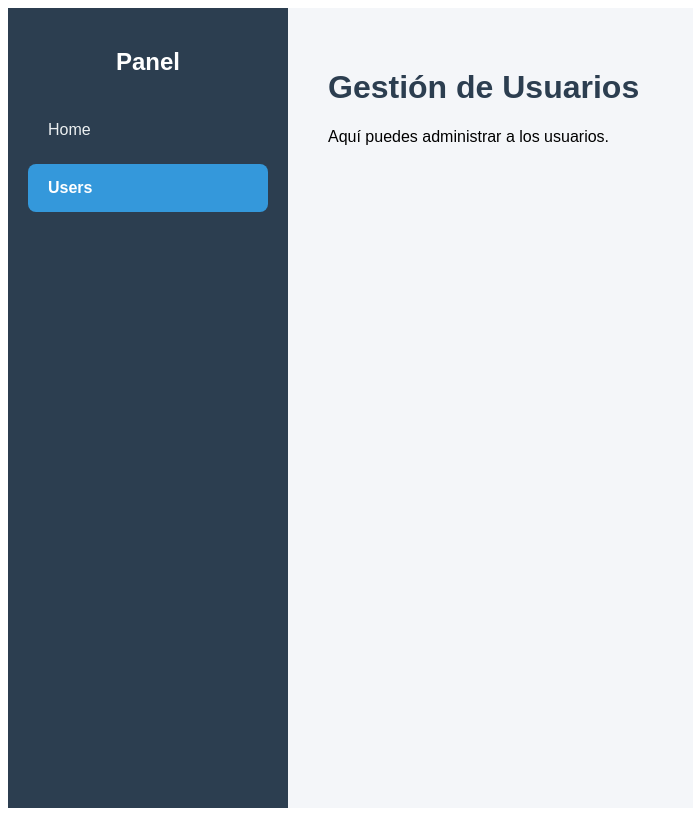
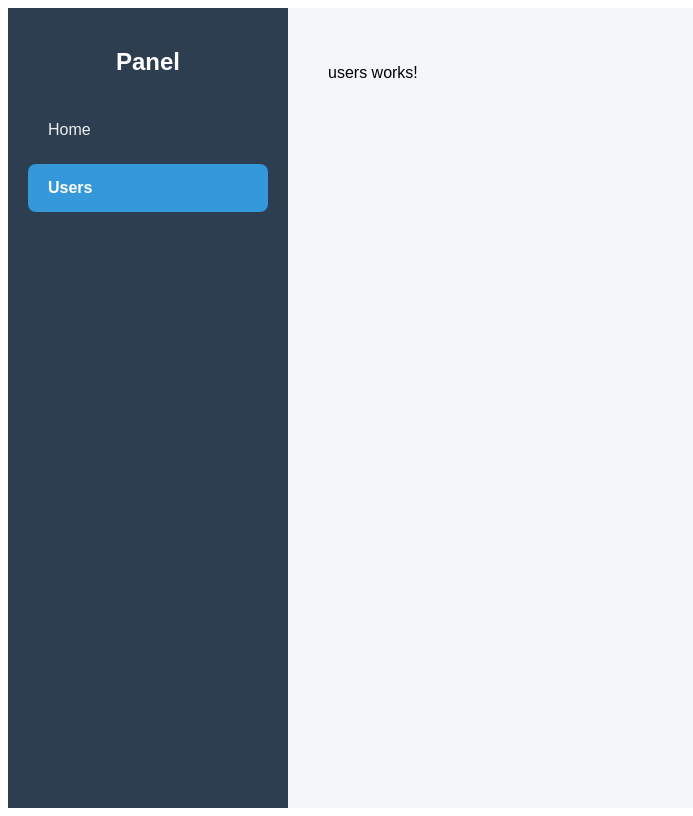
Before and after one commit to gmzjohn/finantial-solution-ui, an Angular app: page /dashboard in a window 1280 px wide. Both pictures are taken after a click on the item "Users". Shown: the whole page, without its empty margins (0-693 px from the left). Built offline with nearby package versions, Linux system fonts and the light colour scheme.

Commit message:
feat: update dashboard to use component views for home and users

```diff
--- a/src/app/components/dashboard/dashboard.html
+++ b/src/app/components/dashboard/dashboard.html
@@ -21,12 +21,10 @@
   <main class="main-content">
     @switch (currentView) {
       @case ('home') {
-        <h1>Página de Inicio</h1>
-        <p>¡Bienvenido a tu panel de control!</p>
+        <app-home></app-home>
       }
       @case ('users') {
-        <h1>Gestión de Usuarios</h1>
-        <p>Aquí puedes administrar a los usuarios.</p>
+        <app-users></app-users>
       }
       @default {
         <h1>Página no encontrada</h1>
--- a/src/app/components/dashboard/dashboard.ts
+++ b/src/app/components/dashboard/dashboard.ts
@@ -1,12 +1,14 @@
 import { Component } from '@angular/core';
 import { CommonModule } from '@angular/common';
+import { Home } from '../../view/home/home';
+import { Users } from '../../view/users/users';
 
 type View = 'home' | 'users';
 
 @Component({
   selector: 'app-dashboard',
   standalone: true,
-  imports: [CommonModule],
+  imports: [CommonModule, Home, Users],
   templateUrl: './dashboard.html',
   styleUrl: './dashboard.css',
 })
```
